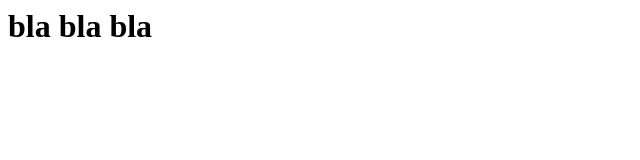
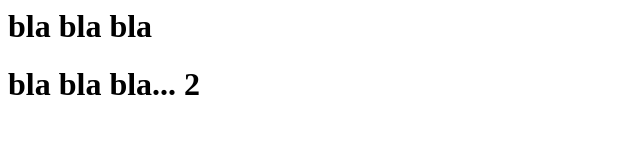
Before and after one commit to julianocls/curso_git, a plain HTML site: page index.html in a window 1280 px wide. Shown: the whole page, without its empty margins (0-640 px from the left). Drawn offline with Linux system fonts and the light colour scheme.

Commit message:
alteracoes no projeto xpto

```diff
--- a/index.html
+++ b/index.html
@@ -1 +1,2 @@
 <h1> bla bla bla </h1>
+<h1> bla bla bla... 2 </h1>
```
Also changed, not shown: nomes.txt, teste.txt (added).
